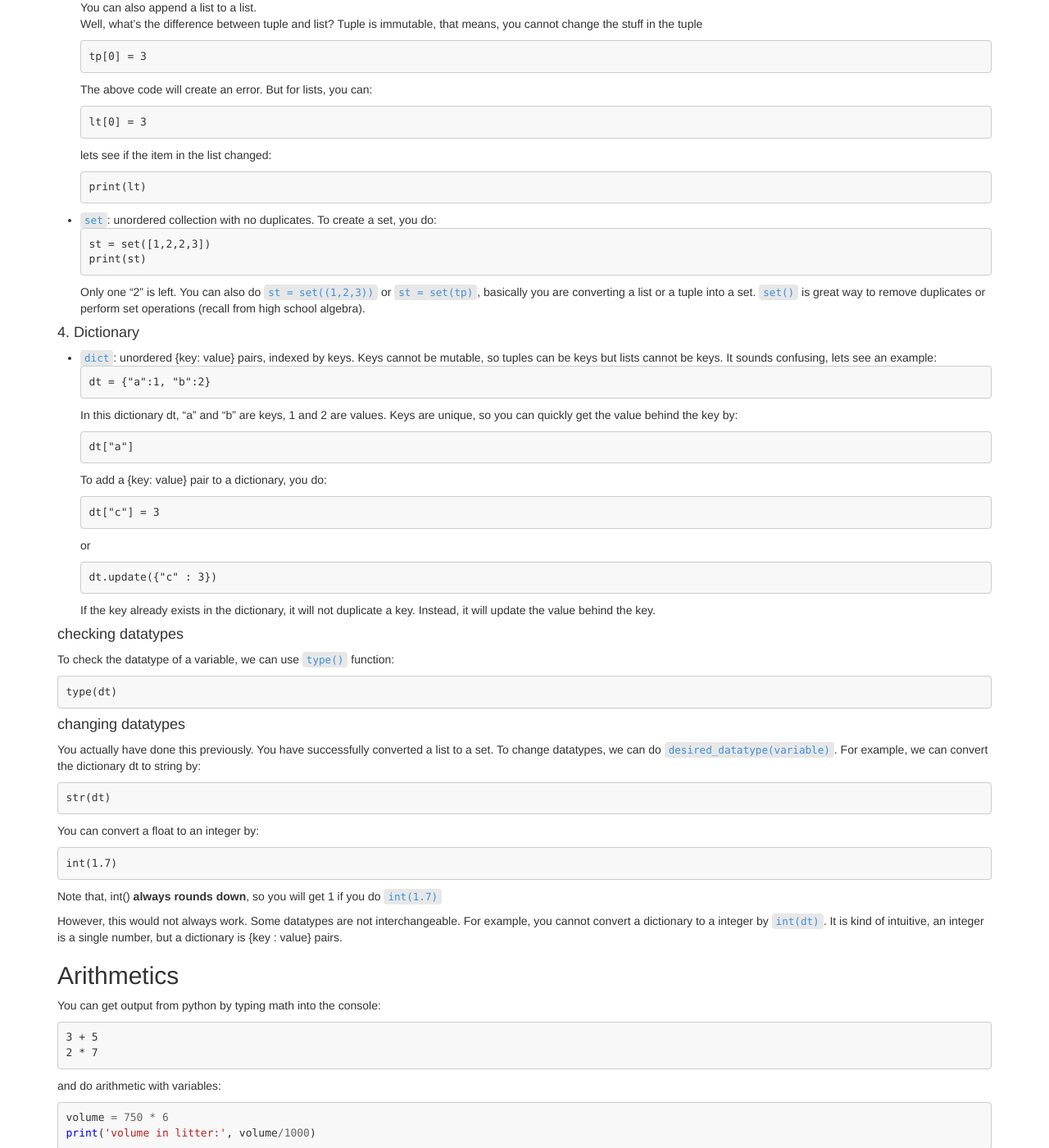
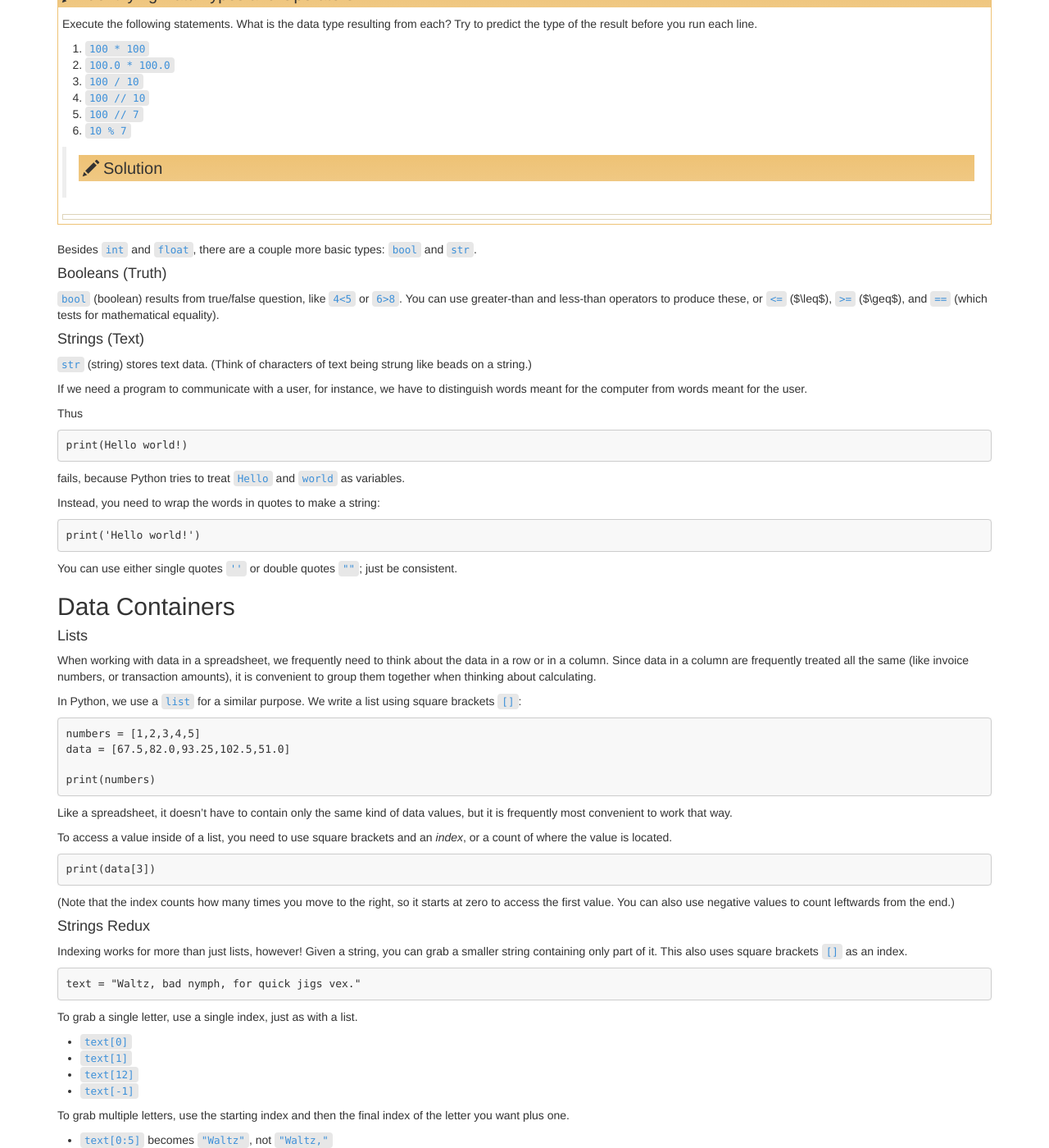
Before and after one commit to carpentries-incubator/python-business, a Jekyll site: the page built from _episodes/01-intro.md, in a window 1280 px wide and 1400 px high, scrolled down 3409 px. Shown: the whole window at 82% size. Built offline with Jekyll 4.4.1, drawn with Linux system fonts in a browser that asks for light colours; some of the changed text lies outside the part shown.

Commit message:
Update 01.

````diff
--- a/_episodes/01-intro.md
+++ b/_episodes/01-intro.md
@@ -53,7 +53,9 @@ Open the Jupyter notebook dashboard.  We should complete all of our work for a g
 
 When we wrote code earlier as short mathematical statements, we were able to express basic arithmetic and algebraic relationships.  For instance, try the following:
 
-    (-2 + (2**2-4*1*-3)**0.5)/(2*1)
+```
+(-2 + (2**2-4*1*-3)**0.5)/(2*1)
+```
 
 Does this look familiar?  This is an expression for the quadratic equation,
 
@@ -150,128 +152,230 @@ Keep your basic algebra in mind so you can get a single value on the left-hand s
 > {: .solution}
 {: .challenge}
 
-<!-- TODO -->
-
-## Datatypes
-Datatype is to classify the value of variables.
-In the previous example, you assigned a numerical value to a variable.
-There are a lot of built in datatypes, you can check [here](https://docs.python.org/3/library/stdtypes.html) for details.
-Lets briefly review some common built in datatypes.
-
-#### 1. Boolean
-`boolean` has only two possible values: True or False.
-
-#### 2. Numerical
-- `int`: integers, such as 1, 2, 3 ...
-- `float`: numbers with digits, such as 1.1, 2.23, 3.14159, etc.
-
-#### 3. Strings
-- `str`: similar as texts, such as "a", "nyan nyan nyan", "oppa gangnam style"
-- Note that, if you add quotation marks to a numerical data, it will become a string. For example, "1" is a string.
-
-#### 3. Sequence types
-- `tuple`: immutable finite ordered list, put in parentheses. For example, `(1,2,3)`, `("a","a","b")`, `(("a",1,3),"b",3)`. It's just like a container, you can put various kinds of data in it.
-Let's create a tuple
-```
-tp = (1,2,3)
-```
-To get a single value from the tuple, we can do:
-```
-tp[0]
-```
-- `list`: mutable finite ordered list, put in square brackets. For example, `[1,2,3]`, `["a","a","b"]`, `[("a",1,3),"b",3]`.
-Let's create a list
-```
-lt = [1,2,2,3]
-```
-To get a single value from the list, we can do:
-```
-lt[0]
-```
-To add a value into a list, we do:
-```
-lt.append(5)
-```
-You can also append a list to a list.
-Well, what's the difference between tuple and list? Tuple is immutable, that means, you cannot change the stuff in the tuple
-```
-tp[0] = 3
-```
-The above code will create an error. But for lists, you can:
-```
-lt[0] = 3
-```
-lets see if the item in the list changed:
-```
-print(lt)
-```
-- `set`: unordered collection with no duplicates.
-To create a set, you do:
-```
-st = set([1,2,2,3])
-print(st)
-```
-Only one "2" is left. You can also do `st = set((1,2,3))` or `st = set(tp)`, basically you are converting a list or a tuple into a set. `set()` is great way to remove duplicates or perform set operations (recall from high school algebra).
-
-#### 4. Dictionary
-- `dict`: unordered {key: value} pairs, indexed by keys. Keys cannot be mutable, so tuples can be keys but lists cannot be keys. It sounds confusing, lets see an example:
-```
-dt = {"a":1, "b":2}
-```
-In this dictionary dt, "a" and "b" are keys, 1 and 2 are values. Keys are unique, so you can quickly get the value behind the key by:
-```
-dt["a"]
-```
-To add a {key: value} pair to a dictionary, you do:
-```
-dt["c"] = 3
-```
-or
-```
-dt.update({"c" : 3})
-```
-If the key already exists in the dictionary, it will not duplicate a key. Instead, it will update the value behind the key.
-
-#### checking datatypes
-To check the datatype of a variable, we can use `type()` function:
-```
-type(dt)
-```
-
-#### changing datatypes
-You actually have done this previously. You have successfully converted a list to a set. To change datatypes, we can do `desired_datatype(variable)`. For example, we can convert the dictionary dt to string by:
-```
-str(dt)
-```
-You can convert a float to an integer by:
-```
-int(1.7)
-```
-Note that, int() **always rounds down**, so you will get 1 if you do `int(1.7)`
-
-However, this would not always work. Some datatypes are not interchangeable. For example, you cannot convert a dictionary to a integer by `int(dt)`. It is kind of intuitive, an integer is a single number, but a dictionary is {key : value} pairs.
-
-## Arithmetics
-You can get output from python by typing math into the console:
-```
-3 + 5
-2 * 7
-```
-and do arithmetic with variables:
+You can subsequently change a variable's value by assigning a new value to the same name:
 
 ~~~
-volume = 750 * 6
-print('volume in litter:', volume/1000)
+volume = 50*50*1000
+print('volume in liters:', volume/1000)
+
+volume = 80*80*750
+print('volume in liters:', volume/1000)
 ~~~
 {: .language-python}
 
-As the example above shows,
-we can print several things at once by separating them with commas.
 
-We can also change a variable's value by assigning it a new one:
+## Organizing Data
 
-~~~
-volume = 250 * 6
-print('volume in litter now:', volume/1000)
-~~~
-{: .language-python}
+When you work with numbers naturally, you distinguish whole-number counting (1,2,3,4,5,...) from fractional or decimal values (1/3, 3.1415...).  In the same way, it is helpful for computers to distinguish _integers_ (whole-number values) from _floating-point values_ (numbers with a decimal part).
+
+Examples of integers:
+
+    1
+    10
+    25
+
+Examples of floating-point numbers:
+
+    1.0
+    5 / 2
+    25 ** 0.5
+
+Note that floating-point numbers and integers, even though they may have the "same" value, aren't the same thing.  We can use the `type` function to ask Python what kind of type a particular value or variable is.
+
+    type(1)
+    type(1.0)
+    type(5)
+
+You can also write floating-point numbers, or `float`s, using exponential notation:
+
+    1e5
+
+which in this case means 100,000.
+
+
+> ## Identifying Data Types and Operators
+>
+> Execute the following statements.  What is the data type resulting from each?  Try to predict the type of the result before you run each line.
+>
+> 1. `100 * 100`
+> 2. `100.0 * 100.0`
+> 3. `100 / 10`
+> 4. `100 // 10`
+> 5. `100 // 7`
+> 6. `10 % 7`
+>
+> > ## Solution
+>
+> 1. `int` (both inputs are `int`s)
+> 2. `float` (both inputs are `float`s)
+> 3. `float` (division makes a `float` even if the inputs are `int`s)
+> 4. `int` (this is division-without-remainder, or floor-division)
+> 5. `int`
+> 6. `int` (this is the remainder or modulus function)
+> {: .solution}
+{: .challenge}
+
+Besides `int` and `float`, there are a couple more basic types:  `bool` and `str`.
+
+#### Booleans (Truth)
+
+`bool` (boolean) results from true/false question, like `4<5` or `6>8`.  You can use greater-than and less-than operators to produce these, or `<=` ($\leq$), `>=` ($\geq$), and `==` (which tests for mathematical equality).
+
+#### Strings (Text)
+
+`str` (string) stores text data.  (Think of characters of text being strung like beads on a string.)
+
+If we need a program to communicate with a user, for instance, we have to distinguish words meant for the computer from words meant for the user.
+
+Thus
+
+    print(Hello world!)
+
+fails, because Python tries to treat `Hello` and `world` as variables.
+
+Instead, you need to wrap the words in quotes to make a string:
+
+    print('Hello world!')
+
+You can use either single quotes `''` or double quotes `""`; just be consistent.
+
+<!-- TODO:exercise : string operations -->
+<!-- TODO:exercise : f-strings -->
+
+
+## Data Containers
+
+#### Lists
+
+When working with data in a spreadsheet, we frequently need to think about the data in a row or in a column.  Since data in a column are frequently treated all the same (like invoice numbers, or transaction amounts), it is convenient to group them together when thinking about calculating.
+
+In Python, we use a `list` for a similar purpose.  We write a list using square brackets `[]`:
+
+```
+numbers = [1,2,3,4,5]
+data = [67.5,82.0,93.25,102.5,51.0]
+
+print(numbers)
+```
+
+Like a spreadsheet, it doesn't have to contain only the same kind of data values, but it is frequently most convenient to work that way.
+
+To access a value inside of a list, you need to use square brackets and an _index_, or a count of where the value is located.
+
+```
+print(data[3])
+```
+
+(Note that the index counts how many times you move to the right, so it starts at zero to access the first value.  You can also use negative values to count leftwards from the end.)
+
+<!-- TODO:exercise -->
+
+#### Strings Redux
+
+Indexing works for more than just lists, however!  Given a string, you can grab a smaller string containing only part of it.  This also uses square brackets `[]` as an index.
+
+```
+text = "Waltz, bad nymph, for quick jigs vex."
+```
+
+To grab a single letter, use a single index, just as with a list.
+
+- `text[0]`
+- `text[1]`
+- `text[12]`
+- `text[-1]`
+
+To grab multiple letters, use the starting index and then the final index of the letter you want plus one.
+
+- `text[0:5]` becomes `"Waltz"`, not `"Waltz,"`
+- `text[0:-1]` grabs everything _except_ the final character `'.'`.
+
+<!-- TODO:exercise -->
+
+We will work a lot with lists and other containers later on, so for now know how to recognize them when they appear and how to grab out the piece you want.
+
+#### Dictionaries
+
+While counting indices to locate a value works, rather like row numbers in a spreadsheet, it is often convenient to use other data, like a column header, to identify a particular value in a data set.  To that end, we use `dict`, or dictionaries.
+
+Dictionaries attach a label to each value, allowing you to look up the value if you know the label (or "key", in Python's parlance).  We write dictionaries using curly braces `{}`:
+
+```
+numbers = {
+    'one' : 'i',
+    'two' : 'ii',
+    'three' : 'iii',
+    'four' : 'iv',
+    'five' : 'v'
+}
+
+print(numbers)
+```
+
+Just as you use a numeric index to look up a value in a list, you use the label or key to look up a value from a dictionary:
+
+```
+print(numbers['one'])
+print(numbers['five'])
+```
+
+If a key is not present, what happens?
+
+```
+print(numbers['six'])
+```
+
+To add a new key, refer to it when you assign the value:
+
+```
+numbers['six'] = 'vi'
+```
+
+<!-- TODO:exercise -->
+
+## Casting Values
+
+To cast metal is to pour it into a mold, which gives it a new shape.  Similarly, we can "cast" one kind of data into another type, which makes certain calculations easier later on.
+
+It's a bit counterintuitive that an `int` 1 is not the same thing as a `float` 1.0.  The real answer has to do with how they are represented:  the `int` being a number, like a counting number, and the `float` always having a decimal part even if that decimal part is zero.  (This is a major deviation from how spreadsheets handle things—they almost always use `float`s unless counting rows or columns.)
+
+When we use `type` to find out what type a value has, the short answer can be used to convert other types to that type.  In other words, `int(5.0)` converts a `float` to an `int`.
+
+> ## Converting Data Types
+>
+> Carry out each conversion.  Are there any tricky parts?
+>
+> 1. `1` to `float`
+> 2. `10.0` to `int`
+> 3. `10.1` to `int`
+> 4. `10.9` to `int`
+> 5. `-10` to `float`
+> 6. `-10.5` to `int`
+> 7. `'10'` to `float`
+> 8. `'100%'` to `float`
+> 9. `'10.5'` to `int` (this may require two steps)
+>
+> `round` can also be used to convert numbers, but due to quirks of computer memory it behaves a tad inconsistently.
+>
+> 10. `round(1.5)`
+> 11. `round(0.5)`
+> 12. `round(-0.5)`
+>
+> > ## Solution
+>
+> 1. `float(1)`
+> 2. `int(10)`
+> 3. `int(10.1)` (the fractional part is cut off)
+> 4. `int(10.9)` (rounding does not occur, just "truncation" or chopping-off)
+> 5. `float(-10)`
+> 6. `int(-10.5)`
+> 7. `float('10')`
+> 8. `float('100%')` doesn't work, so you need to grab the part of the number that matters and divide by 100:  `float('100%'[:-1])/100`
+> 9. `int(float('10.5'))`
+> 10. `round(1.5)` rounds up to 2
+> 11. `round(0.5)` rounds _down_ to 0
+> 12. `round(-0.5)` rounds _up_ to 0
+> {: .solution}
+{: .challenge}
+
+A few datatypes are incompatible with each other, or lose information in the transformation:  a dictionary can be converted to a list, but only the keys are preserved.
````
Also changed, not shown: _episodes/00-intro_notebook.md (+0 -2 lines), _extras/guide.md (+6 -30 lines).
